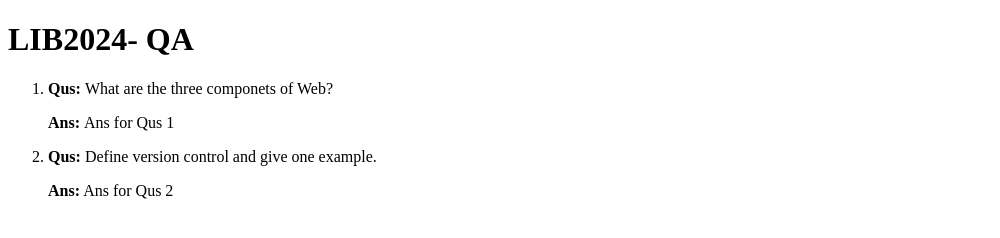
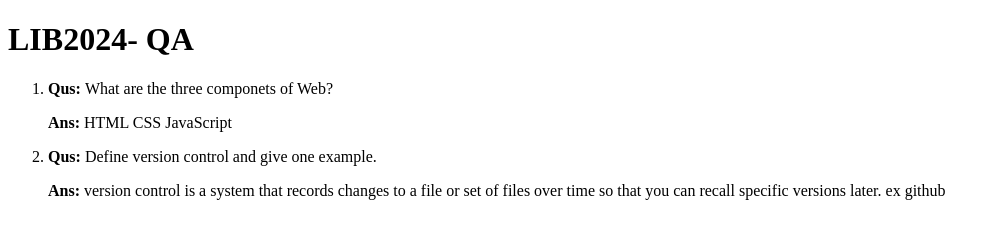
Before and after one commit to muld0088/muld0088.github.io, a plain HTML site: page lib2024/qa/index.html in a window 1280 px wide. Shown: the whole page, without its empty margins (0-1000 px from the left). Drawn offline with Linux system fonts and the light colour scheme.

Commit message:
answered questions 1 and 2

```diff
--- a/lib2024/qa/index.html
+++ b/lib2024/qa/index.html
@@ -16,7 +16,7 @@
 			</p>
 			<p>
 				<strong>Ans: </strong>
-				Ans for Qus 1
+				HTML CSS JavaScript
 		</p></li>
 		<!-- Qus 2 -->
 		<li>
@@ -26,7 +26,7 @@
 			</p>
 			<p>
 				<strong>Ans:</strong>
-				Ans for Qus 2
+				version control is a system that records changes to a file or set of files over time so that you can recall specific versions later. ex github
 			</p>
 		</li>
   </ol>
```
